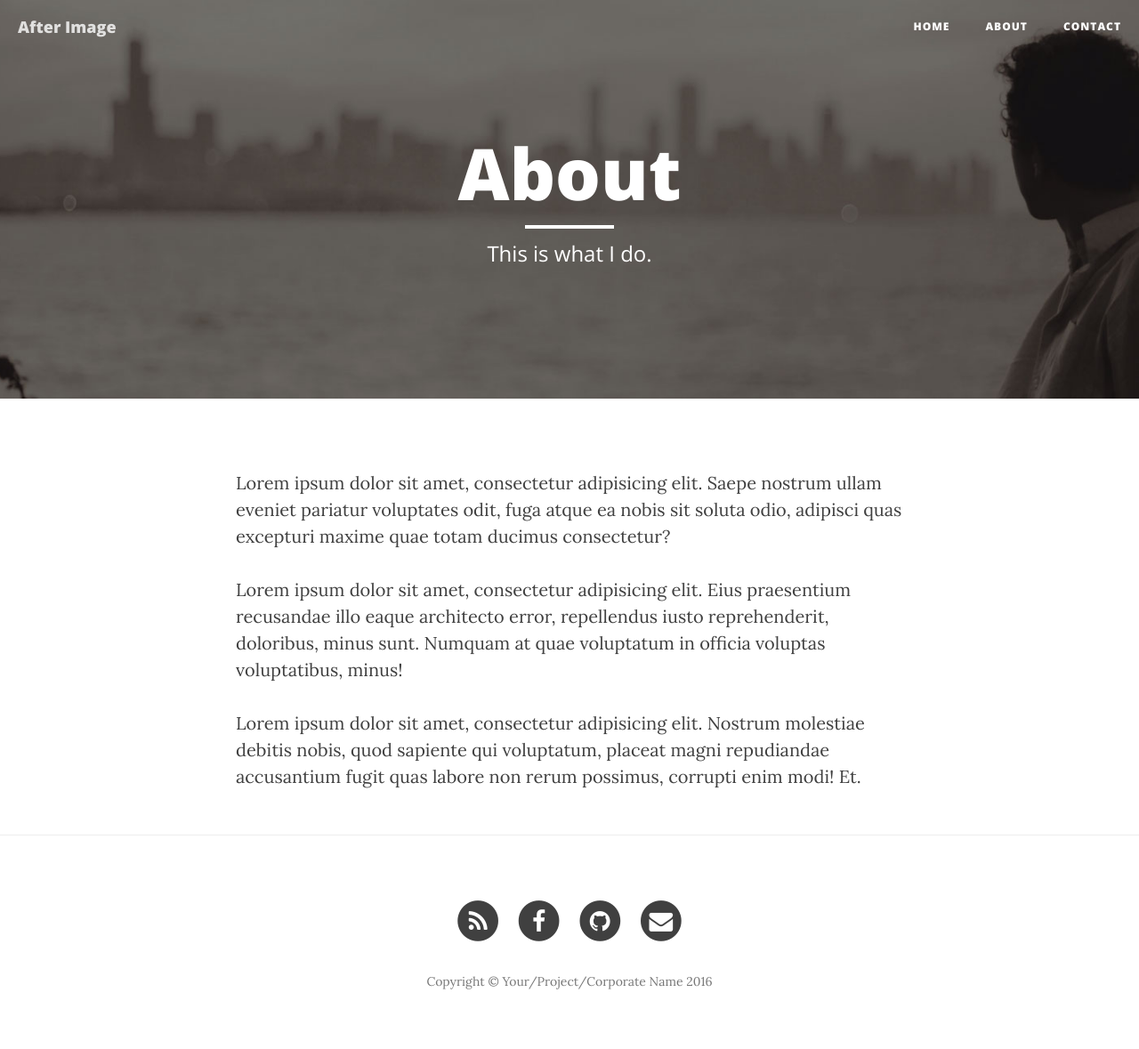
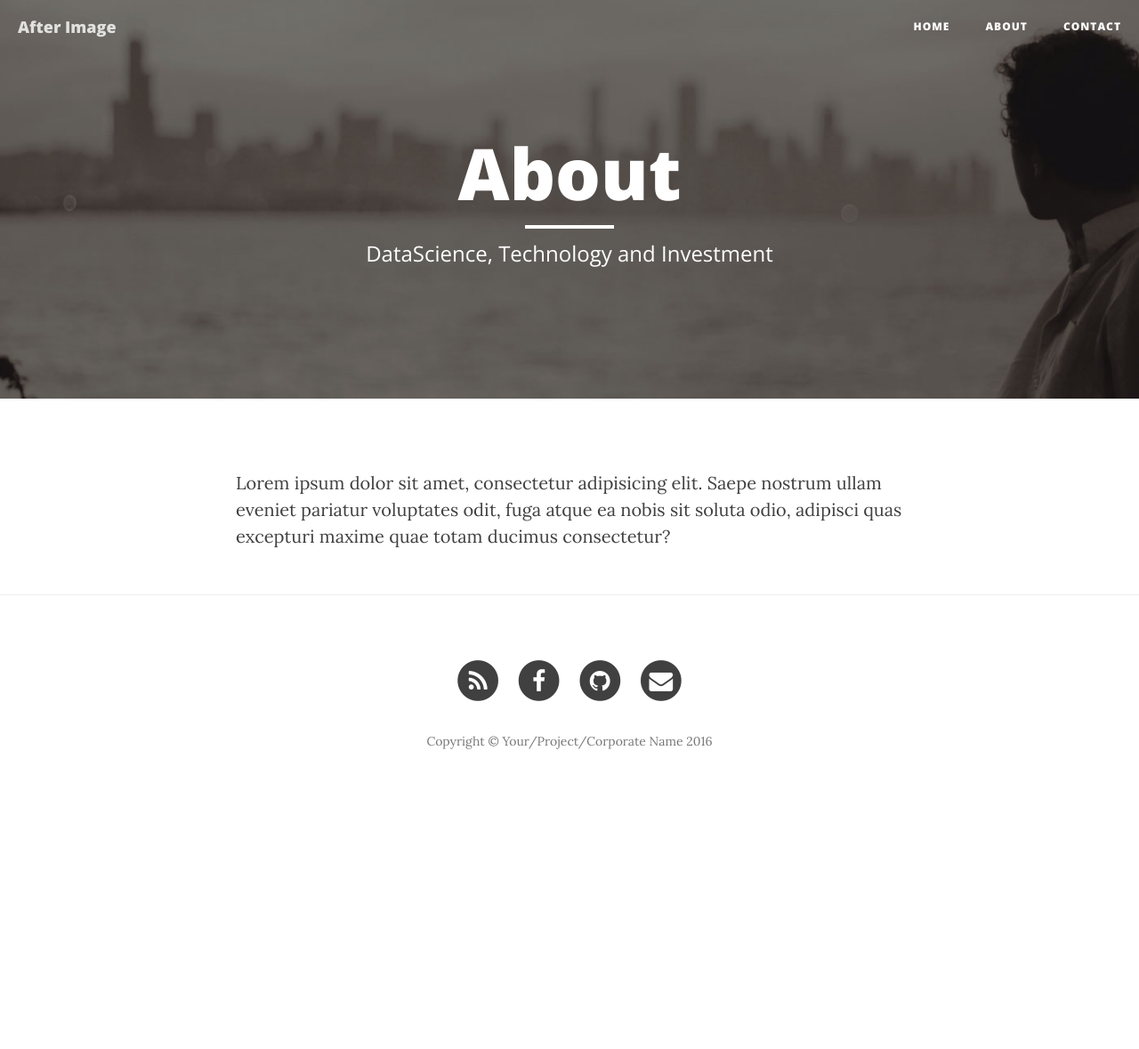
Before and after one commit to h3imdallr/h3imdallr.github.io, a Jekyll site: the page built from about.html, in a window 1280 px wide. Shown: the whole page at 89% size. Built offline with Jekyll 4.4.1, drawn with Linux system fonts in a browser that asks for light colours; nearby versions of some CDN libraries; after the commit the page ends 909 px from its top, so only the background shows below that.

Commit message:
front settings

```diff
--- a/about.html
+++ b/about.html
@@ -1,12 +1,8 @@
 ---
 layout: page
 title: "About"
-description: "This is what I do."
+description: "DataScience, Technology and Investment"
 header-img: "img/about-bg.jpg"
 ---
 
 <p>Lorem ipsum dolor sit amet, consectetur adipisicing elit. Saepe nostrum ullam eveniet pariatur voluptates odit, fuga atque ea nobis sit soluta odio, adipisci quas excepturi maxime quae totam ducimus consectetur?</p>
-
-<p>Lorem ipsum dolor sit amet, consectetur adipisicing elit. Eius praesentium recusandae illo eaque architecto error, repellendus iusto reprehenderit, doloribus, minus sunt. Numquam at quae voluptatum in officia voluptas voluptatibus, minus!</p>
-
-<p>Lorem ipsum dolor sit amet, consectetur adipisicing elit. Nostrum molestiae debitis nobis, quod sapiente qui voluptatum, placeat magni repudiandae accusantium fugit quas labore non rerum possimus, corrupti enim modi! Et.</p>
--- a/index.html
+++ b/index.html
@@ -1,6 +1,6 @@
 ---
 layout: page
-description: "A Clean Blog Theme by Start Bootstrap"
+description: "h3imdallr's Blog"
 ---
 
 {% for post in paginator.posts %}
```
